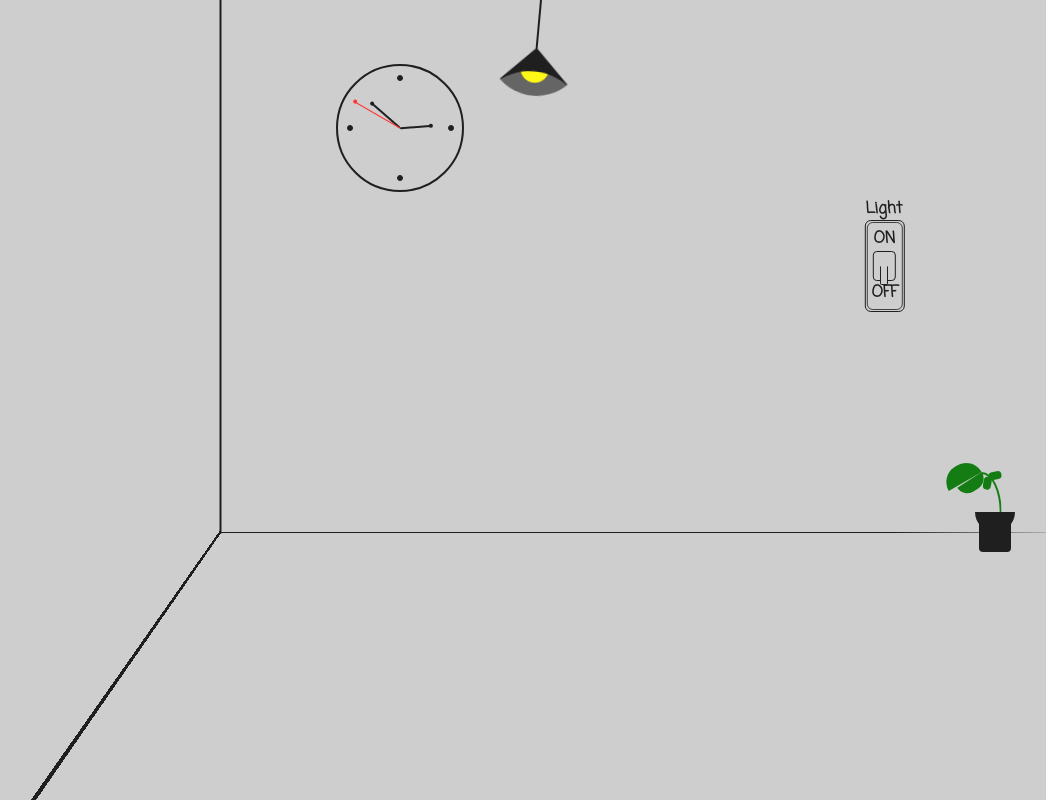
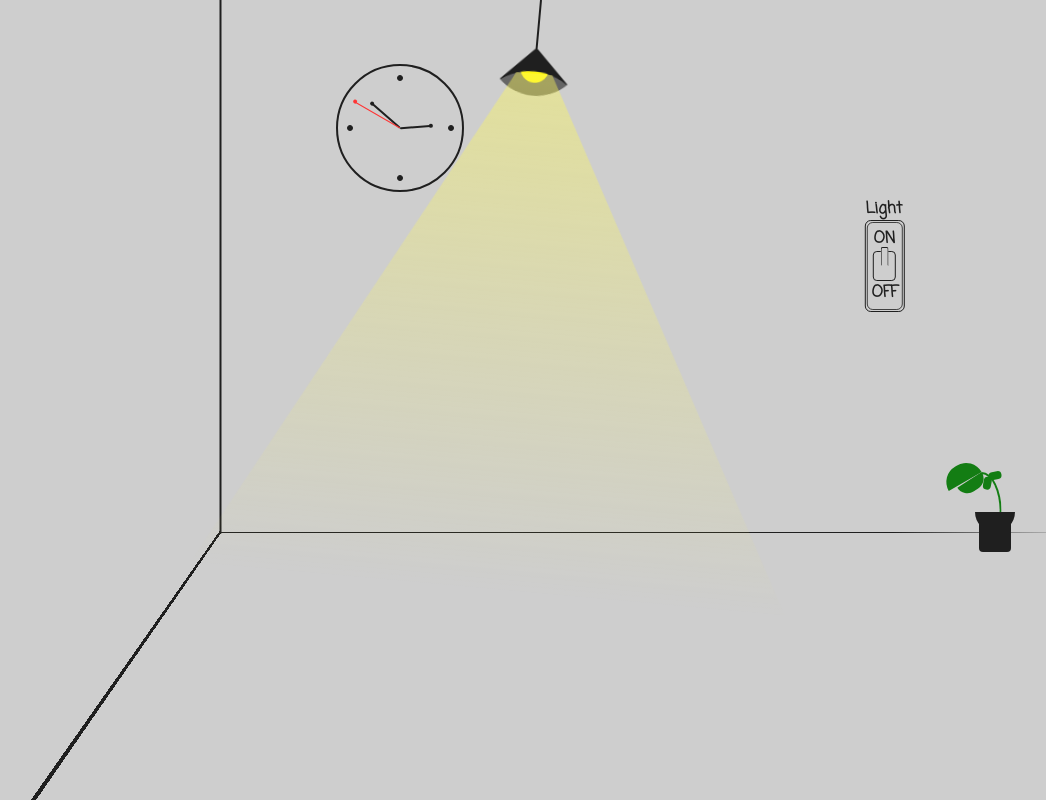
Before and after one commit to TohidEq/TohidEq, a Next.js app: page / in a window 1280 px wide. Shown: the whole page, without its empty margins (99-1145 px from the left). Built offline with nearby package versions, Linux system fonts and the light colour scheme.

Commit message:
Add Animation to night lights, remove unnecessary logics

```diff
--- a/src/app/page.tsx
+++ b/src/app/page.tsx
@@ -7,9 +7,6 @@ import Light from '../components/light/light';
 import Plant from '../components/plant/plant';
 
 export default function Home() {
-
-  const mounted = useMounted();
-  const { theme } = useTheme()
 
   return (
     <div className="home" id="home">
@@ -21,8 +18,6 @@ export default function Home() {
             <Plant />
             <Light />
           </div>
-
-
         </div>
       </main>
     </div>
--- a/src/components/clock/clock.css
+++ b/src/components/clock/clock.css
@@ -45,7 +45,8 @@
 .clock__h span,
 .clock__m span,
 .clock__s span {
-  @apply absolute left-1/2 top-0 block -translate-x-1/2 -translate-y-1/2 rounded-full;
+  @apply absolute left-1/2 top-0 block -translate-x-1/2 -translate-y-1/2 rounded-full
+  transition-colors duration-300;
 }
 
 .clock__h span {
@@ -70,7 +71,8 @@
 {
   @apply
   border
-  border-light-source ;
+  border-light-source
+  transition-colors duration-300;
 }
 
 
--- a/src/components/light/light.css
+++ b/src/components/light/light.css
@@ -100,7 +100,7 @@
   transition: opacity 500ms ease;
 }
 
-.light__rays--on{
+[data-theme='light'] .light__rays{
   @apply
   bg-linear-to-b
   from-light/42
@@ -137,10 +137,12 @@
 .light__switch__title{
   @apply absolute bottom-full  left-0 ;
 }
+/*  ON and OFF texts */
 .light__switch__content>span {
   @apply text-black-2-light-source
   font-extrabold
-  bg-transparent;
+  bg-transparent
+  transition-all duration-200;
 
 }
 
@@ -167,10 +169,11 @@
   -translate-x-1/2
   bg-light-source
   shadow-[0_0_8px_2px_var(--night-light)]
-  rounded-full;
+  rounded-full
+  transition-all duration-300;
 }
 
-.light__switch__key--off.light__switch__key{
+[data-theme='dark'] .light__switch__key{
   @apply -scale-100;
 
 }
--- a/src/components/light/light.tsx
+++ b/src/components/light/light.tsx
@@ -2,12 +2,10 @@
 
 import { useTheme } from 'next-themes';
 import './light.css';
-import { useMounted } from '@/hooks/use-mounted';
 
 export default function Light() {
-  const { theme, setTheme, resolvedTheme } = useTheme();
+  const { setTheme, resolvedTheme } = useTheme();
 
-  const mounted = useMounted();
   const toggleTheme = () => {
     setTheme(resolvedTheme === 'dark' ? 'light' : 'dark');
   };
@@ -34,7 +32,7 @@ export default function Light() {
             </div>
           </div>
 
-          <span className={`light__rays ${(mounted) && (theme=="light"? "light__rays--on":"light__rays--off")}`} />
+          <span className="light__rays" />
         </button>
 
         {/* Light switch */}
@@ -48,7 +46,7 @@ export default function Light() {
           <span className="light__switch__title">Light</span>
           <div className="light__switch__content">
             <span>ON</span>
-            <div className={`light__switch__key ${(mounted) && (theme=="light"? "light__switch__key--on":"light__switch__key--off")}`}></div>
+            <div className="light__switch__key"></div>
             <span>OFF</span>
           </div>
         </button>
```
